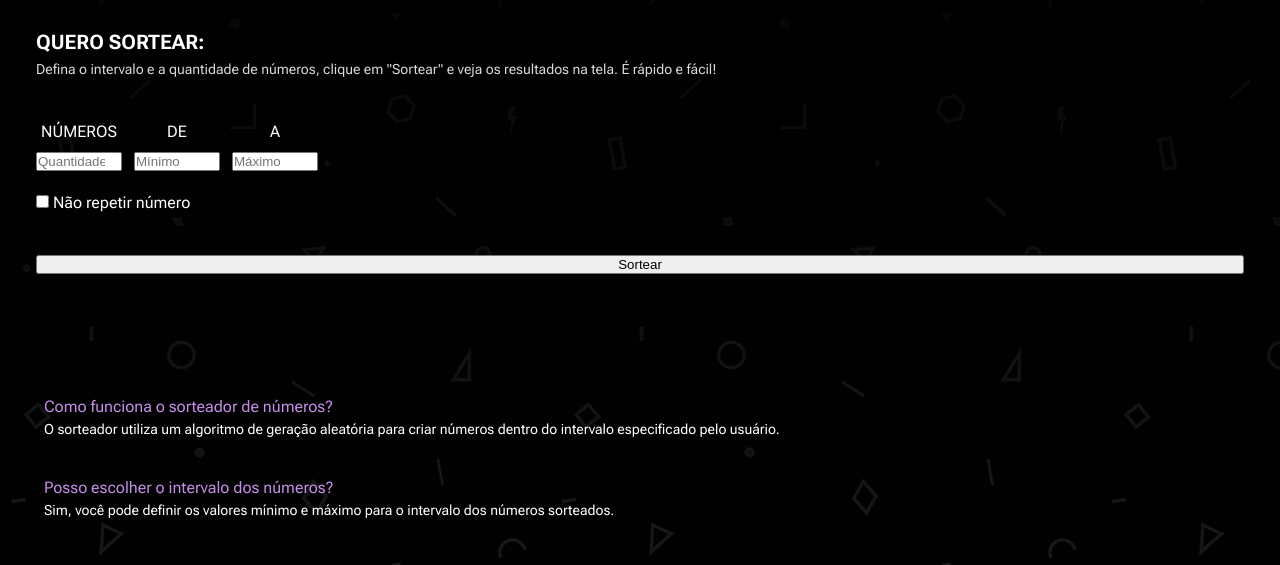
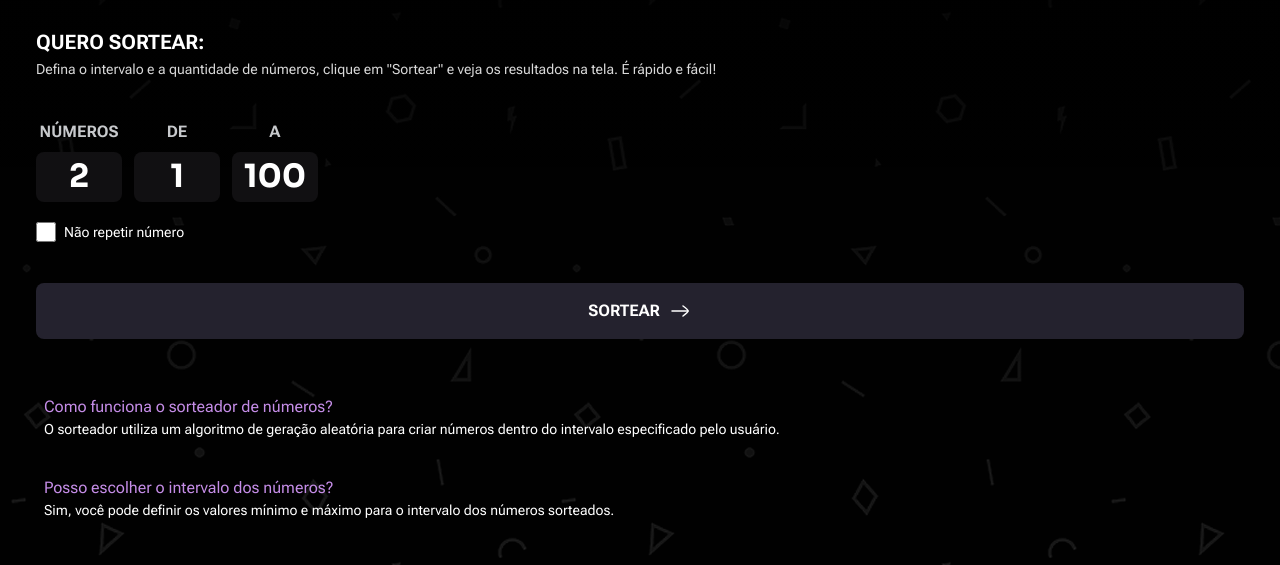
Before and after one commit to BrenonDev/number-draw, a plain HTML site: page index.html in a window 1280 px wide. Shown: the part 235-800 px from the top of the page. Drawn offline with Linux system fonts and the light colour scheme.

Commit message:
aplicação de estilo detalhado no formulário

```diff
--- a/index.html
+++ b/index.html
@@ -30,17 +30,17 @@
                 <div class="inputs">
                     <div class="wrapper-input">
                         <label for="quantity">NÚMEROS</label>
-                        <input type="number" id="quantity" placeholder="Quantidade">
+                        <input type="text" id="quantity" value="2">
                     </div>
 
                     <div class="wrapper-input">
                         <label for="min">DE</label>
-                        <input type="number" id="min" placeholder="Mínimo">
+                        <input type="text" id="min" value="1">
                     </div>
 
                     <div class="wrapper-input">
                         <label for="max">A</label>
-                        <input type="number" id="max" placeholder="Máximo">
+                        <input type="text" id="max" value="100">
                     </div>
 
                     <div class="wrapper-checkbox">
@@ -49,7 +49,10 @@
                     </div>
                 </div>
 
-                <button type="submit">Sortear</button>
+                <button type="submit">
+                    <span>SORTEAR</span>
+                    <img src="assets/icon-2.svg" alt="">
+                </button>
             </form>
         </main>
         <footer>
--- a/styles/main.css
+++ b/styles/main.css
@@ -81,12 +81,52 @@ body {
                         width: 5.375rem;
 
                         label {
+                            font: var(--label-sm);
+                            color: var(--content-secondary);
+                            text-align: center;
+                        }
+
+                        input {
+                            background-color: var(--background-secondary);
+                            border-radius: .5rem;
+                            border: none;
+                            padding: .25rem .5rem;
+                            font: var(--display-sm);
+                            color: var(--content-primary);
                             text-align: center;
                         }
                     }
 
                     .wrapper-checkbox {
                         width: 100%;
+                        display: flex;
+                        gap: .5rem;
+
+                        input {
+                            width: 1.25rem;
+                            height: 1.25rem;
+                        }
+
+                        label {
+                            font: var(--p-sm);
+                            color: var(--content-primary);
+                        }
+                    }
+                }
+
+                button {
+                    height: 3.5rem;
+                    background-color: var(--background-tertiary);
+                    border: none;
+                    border-radius: .5rem;
+                    display: flex;
+                    align-items: center;
+                    justify-content: center;
+                    gap: .5rem;
+
+                    span {
+                        font: var(--label-sm);
+                        color: var(--content-primary);
                     }
                 }
             }
```
